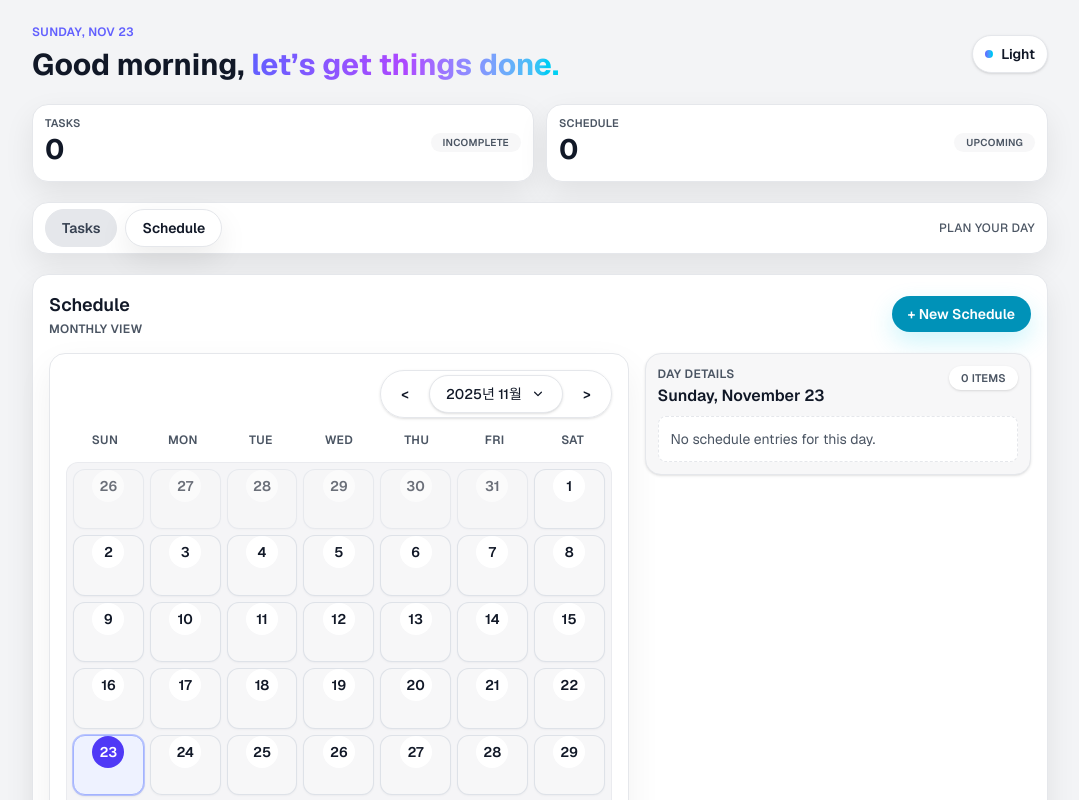
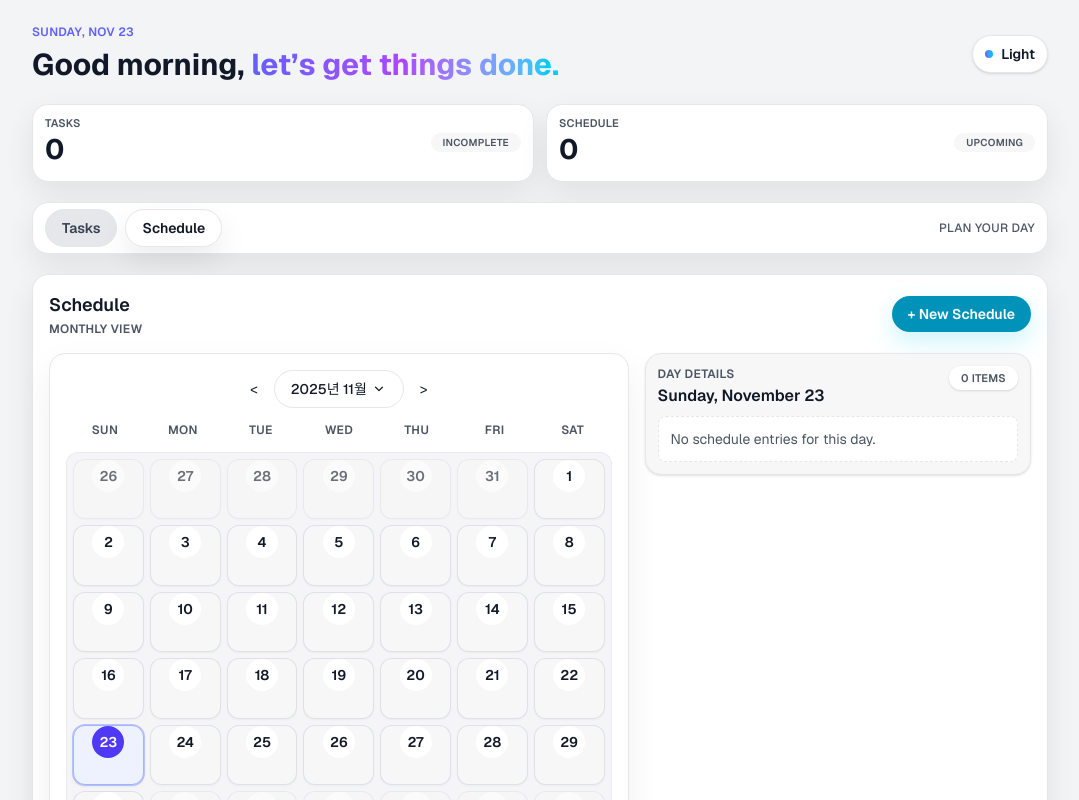
Before and after one commit to bbg-96/logme, a Next.js app: page / in a window 1280 px wide. Both pictures are taken after a click on the button "Schedule". Shown: the top 800 px of the page, without its empty margins (100-1179 px from the left). Built offline with nearby package versions, Linux system fonts and the light colour scheme.

Commit message:
Refine calendar header layout and picker

```diff
--- a/components/schedule/calendar-header.tsx
+++ b/components/schedule/calendar-header.tsx
@@ -41,11 +41,11 @@ export function CalendarHeader({ currentMonth, onChangeMonth, onSelectMonth }: C
   );
 
   return (
-    <div ref={containerRef} className="relative flex items-center justify-end">
-      <div className="flex items-center justify-end gap-2 rounded-full border border-gray-200 bg-white/70 px-2 py-1 shadow-sm">
+    <div ref={containerRef} className="relative flex items-center justify-center">
+      <div className="inline-flex items-center justify-center gap-2">
         <button
           onClick={() => onChangeMonth(-1)}
-          className="rounded-full px-3 py-2 text-sm font-semibold text-[var(--color-text-primary)] transition hover:bg-gray-50 focus-visible:outline focus-visible:outline-2 focus-visible:outline-indigo-500"
+          className="rounded-full px-2 py-1 text-sm text-[var(--color-text-primary)] transition hover:bg-gray-100 focus-visible:outline focus-visible:outline-2 focus-visible:outline-indigo-500"
           aria-label="Previous month"
         >
           &lt;
@@ -55,7 +55,7 @@ export function CalendarHeader({ currentMonth, onChangeMonth, onSelectMonth }: C
           <button
             type="button"
             onClick={() => setIsPickerOpen((open) => !open)}
-            className="inline-flex items-center gap-2 rounded-full border border-gray-200 bg-white px-4 py-2 text-sm font-medium text-[var(--color-text-primary)] shadow-sm transition hover:bg-gray-50 focus-visible:outline focus-visible:outline-2 focus-visible:outline-indigo-500"
+            className="inline-flex items-center gap-1 rounded-full border border-gray-200 px-4 py-2 text-sm font-medium text-[var(--color-text-primary)] focus-visible:outline focus-visible:outline-2 focus-visible:outline-indigo-500"
             aria-haspopup="dialog"
             aria-expanded={isPickerOpen}
           >
@@ -76,8 +76,8 @@ export function CalendarHeader({ currentMonth, onChangeMonth, onSelectMonth }: C
           </button>
 
           {isPickerOpen && (
-            <div className="absolute right-0 z-20 mb-3 w-56 -translate-y-full rounded-xl bg-white text-[var(--color-text-primary)] shadow-xl ring-1 ring-black/5">
-              <div className="flex items-center justify-between border-b border-gray-100 px-3 py-2 text-sm font-semibold">
+            <div className="absolute left-1/2 top-full z-20 mt-2 -translate-x-1/2 min-w-[200px] rounded-xl bg-white p-4 text-[var(--color-text-primary)] shadow-lg ring-1 ring-black/5">
+              <div className="flex items-center justify-between border-b border-gray-100 pb-2 text-sm font-semibold mb-2">
                 <button
                   type="button"
                   onClick={() => setVisibleYear((year) => year - 1)}
@@ -97,7 +97,7 @@ export function CalendarHeader({ currentMonth, onChangeMonth, onSelectMonth }: C
                 </button>
               </div>
 
-              <div className="grid grid-cols-4 gap-2 p-3 text-sm">
+              <div className="grid grid-cols-4 gap-2 pt-3 text-sm">
                 {Array.from({ length: 12 }, (_, index) => index + 1).map((month) => {
                   const isActive =
                     visibleYear === currentMonth.getFullYear() && month - 1 === currentMonth.getMonth();
@@ -105,7 +105,7 @@ export function CalendarHeader({ currentMonth, onChangeMonth, onSelectMonth }: C
                     <button
                       key={month}
                       type="button"
-                      className={`w-full rounded-lg px-2 py-1 transition hover:bg-gray-100 focus-visible:outline focus-visible:outline-2 focus-visible:outline-indigo-500 ${
+                      className={`w-full rounded-lg px-2 py-1 text-center transition hover:bg-gray-100 focus-visible:outline focus-visible:outline-2 focus-visible:outline-indigo-500 ${
                         isActive ? "bg-gray-900 text-white" : "text-[var(--color-text-primary)]"
                       }`}
                       onClick={() => {
@@ -124,7 +124,7 @@ export function CalendarHeader({ currentMonth, onChangeMonth, onSelectMonth }: C
 
         <button
           onClick={() => onChangeMonth(1)}
-          className="rounded-full px-3 py-2 text-sm font-semibold text-[var(--color-text-primary)] transition hover:bg-gray-50 focus-visible:outline focus-visible:outline-2 focus-visible:outline-indigo-500"
+          className="rounded-full px-2 py-1 text-sm text-[var(--color-text-primary)] transition hover:bg-gray-100 focus-visible:outline focus-visible:outline-2 focus-visible:outline-indigo-500"
           aria-label="Next month"
         >
           &gt;
```
